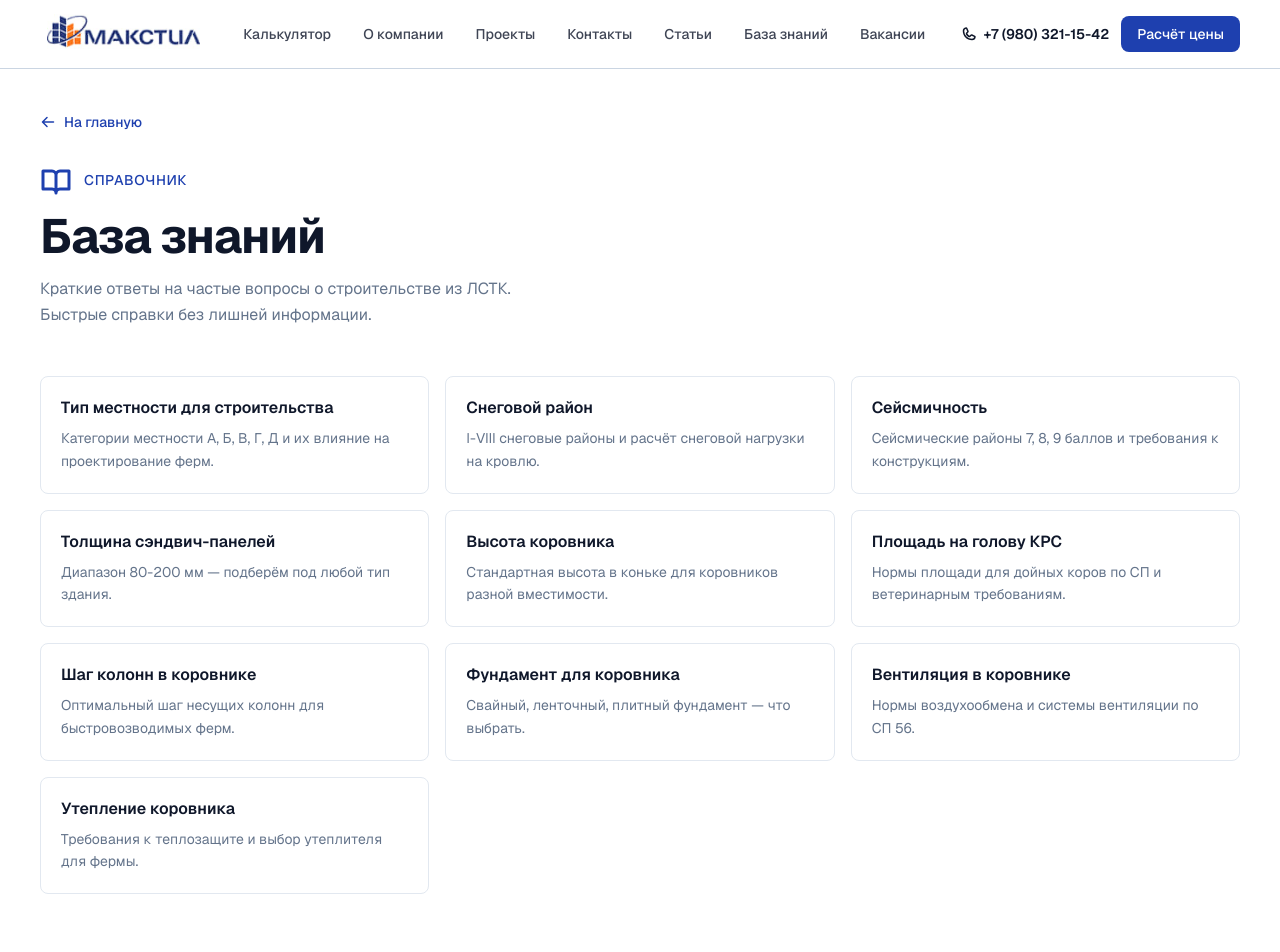
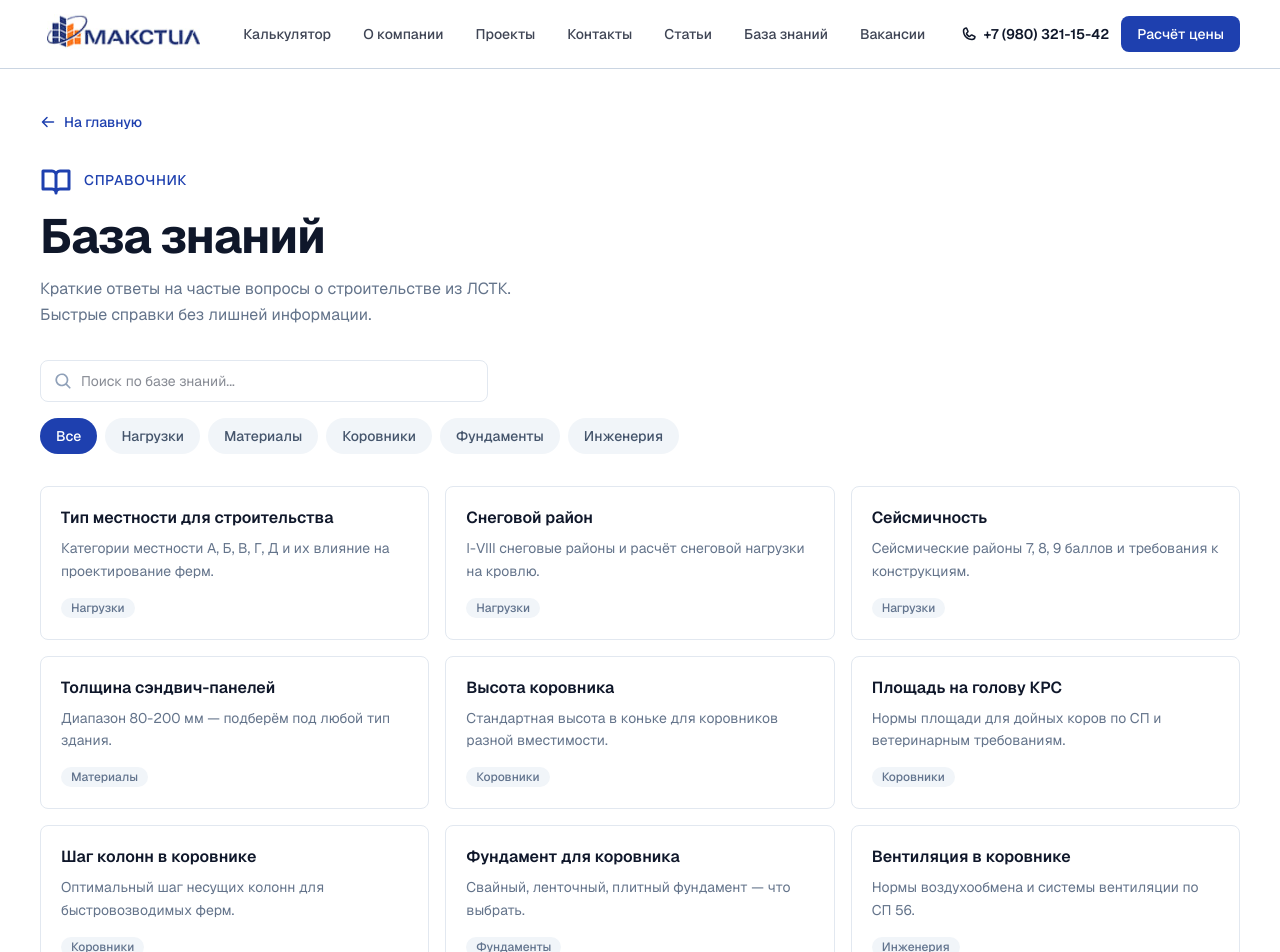
Before and after one commit to faded679/lstkmk, a Next.js app: page /knowledge in a window 1280 px wide. Shown: the top 952 px of the page. Built offline with nearby package versions, Linux system fonts and the light colour scheme.

Commit message:
feat: add search + category filter to knowledge base page

```diff
--- a/src/app/knowledge/page.tsx
+++ b/src/app/knowledge/page.tsx
@@ -1,7 +1,8 @@
 "use client";
 
+import { useState, useMemo } from "react";
 import { motion, useReducedMotion } from "motion/react";
-import { ArrowLeft, BookOpen } from "@phosphor-icons/react";
+import { ArrowLeft, BookOpen, MagnifyingGlass } from "@phosphor-icons/react";
 import Link from "next/link";
 import Navigation from "@/components/Navigation";
 
@@ -11,65 +12,98 @@ const knowledgeItems = [
     title: "Тип местности для строительства",
     slug: "tip-mestnosti",
     description: "Категории местности А, Б, В, Г, Д и их влияние на проектирование ферм.",
+    category: "Нагрузки",
   },
   {
     id: 2,
     title: "Снеговой район",
     slug: "snegovoj-rajon",
     description: "I-VIII снеговые районы и расчёт снеговой нагрузки на кровлю.",
+    category: "Нагрузки",
   },
   {
     id: 3,
     title: "Сейсмичность",
     slug: "sejsmichnost",
     description: "Сейсмические районы 7, 8, 9 баллов и требования к конструкциям.",
+    category: "Нагрузки",
   },
   {
     id: 4,
     title: "Толщина сэндвич-панелей",
     slug: "tolshina-sendvich-panelej",
     description: "Диапазон 80-200 мм — подберём под любой тип здания.",
+    category: "Материалы",
   },
   {
     id: 5,
     title: "Высота коровника",
     slug: "vysota-korovnika",
     description: "Стандартная высота в коньке для коровников разной вместимости.",
+    category: "Коровники",
   },
   {
     id: 6,
     title: "Площадь на голову КРС",
     slug: "ploshchad-na-golovu-krs",
     description: "Нормы площади для дойных коров по СП и ветеринарным требованиям.",
+    category: "Коровники",
   },
   {
     id: 7,
     title: "Шаг колонн в коровнике",
     slug: "shag-kollon",
     description: "Оптимальный шаг несущих колонн для быстровозводимых ферм.",
+    category: "Коровники",
   },
   {
     id: 8,
     title: "Фундамент для коровника",
     slug: "fundament-korovnika",
     description: "Свайный, ленточный, плитный фундамент — что выбрать.",
+    category: "Фундаменты",
   },
   {
     id: 9,
     title: "Вентиляция в коровнике",
     slug: "ventilyaciya-korovnika",
     description: "Нормы воздухообмена и системы вентиляции по СП 56.",
+    category: "Инженерия",
   },
   {
     id: 10,
     title: "Утепление коровника",
     slug: "uteplenie-korovnika",
     description: "Требования к теплозащите и выбор утеплителя для фермы.",
+    category: "Материалы",
   },
 ];
 
+const categories = ["Все", ...Array.from(new Set(knowledgeItems.map(item => item.category)))];
+
 export default function KnowledgePage() {
   const reduce = useReducedMotion();
+  const [search, setSearch] = useState("");
+  const [selectedCategory, setSelectedCategory] = useState("Все");
+
+  const filteredItems = useMemo(() => {
+    let items = knowledgeItems;
+
+    if (selectedCategory !== "Все") {
+      items = items.filter(item => item.category === selectedCategory);
+    }
+
+    if (search.trim()) {
+      const q = search.toLowerCase().trim();
+      items = items.filter(
+        item =>
+          item.title.toLowerCase().includes(q) ||
+          item.description.toLowerCase().includes(q)
+      );
+    }
+
+    return items;
+  }, [search, selectedCategory]);
 
   return (
     <div className="min-h-screen bg-white">
@@ -103,8 +137,42 @@ export default function KnowledgePage() {
           </p>
         </motion.div>
 
-        <div className="mt-12 grid grid-cols-1 md:grid-cols-2 lg:grid-cols-3 gap-4">
-          {knowledgeItems.map((item, i) => (
+        {/* Поиск */}
+        <div className="mt-8 relative max-w-md">
+          <MagnifyingGlass
+            size={18}
+            weight="bold"
+            className="absolute left-3.5 top-1/2 -translate-y-1/2 text-slate-400"
+          />
+          <input
+            type="text"
+            value={search}
+            onChange={(e) => setSearch(e.target.value)}
+            placeholder="Поиск по базе знаний..."
+            className="w-full pl-10 pr-4 py-2.5 text-sm border border-border rounded-lg bg-white focus:outline-none focus:border-accent-blue/50 focus:ring-2 focus:ring-accent-blue/10 transition-all"
+          />
+        </div>
+
+        {/* Категории */}
+        <div className="mt-4 flex flex-wrap gap-2">
+          {categories.map((category) => (
+            <button
+              key={category}
+              onClick={() => setSelectedCategory(category)}
+              className={`px-4 py-2 text-sm font-medium rounded-full transition-all duration-200 ${
+                selectedCategory === category
+                  ? "bg-accent-blue text-white"
+                  : "bg-slate-100 text-slate-600 hover:bg-slate-200"
+              }`}
+            >
+              {category}
+            </button>
+          ))}
+        </div>
+
+        {/* Результаты */}
+        <div className="mt-8 grid grid-cols-1 md:grid-cols-2 lg:grid-cols-3 gap-4">
+          {filteredItems.map((item, i) => (
             <Link
               key={item.id}
               href={`/knowledge/${item.slug}/`}
@@ -120,16 +188,29 @@ export default function KnowledgePage() {
                 }}
                 className="group p-5 rounded-lg border border-border bg-white hover:border-accent-blue/30 hover:shadow-sm transition-all duration-300 h-full"
               >
-                <h2 className="text-base font-semibold text-foreground mb-2 leading-snug group-hover:text-accent-blue transition-colors">
-                  {item.title}
-                </h2>
-                <p className="text-sm text-muted leading-relaxed">
+                <div className="flex items-center justify-between mb-2">
+                  <h2 className="text-base font-semibold text-foreground leading-snug group-hover:text-accent-blue transition-colors">
+                    {item.title}
+                  </h2>
+                </div>
+                <p className="text-sm text-muted leading-relaxed mb-3">
                   {item.description}
                 </p>
+                <span className="inline-block text-xs font-medium px-2.5 py-0.5 rounded-full bg-slate-100 text-slate-500">
+                  {item.category}
+                </span>
               </motion.article>
             </Link>
           ))}
         </div>
+
+        {filteredItems.length === 0 && (
+          <div className="mt-12 text-center">
+            <p className="text-muted text-sm">
+              Ничего не найдено. Попробуйте изменить запрос или категорию.
+            </p>
+          </div>
+        )}
       </main>
     </div>
   );
```
